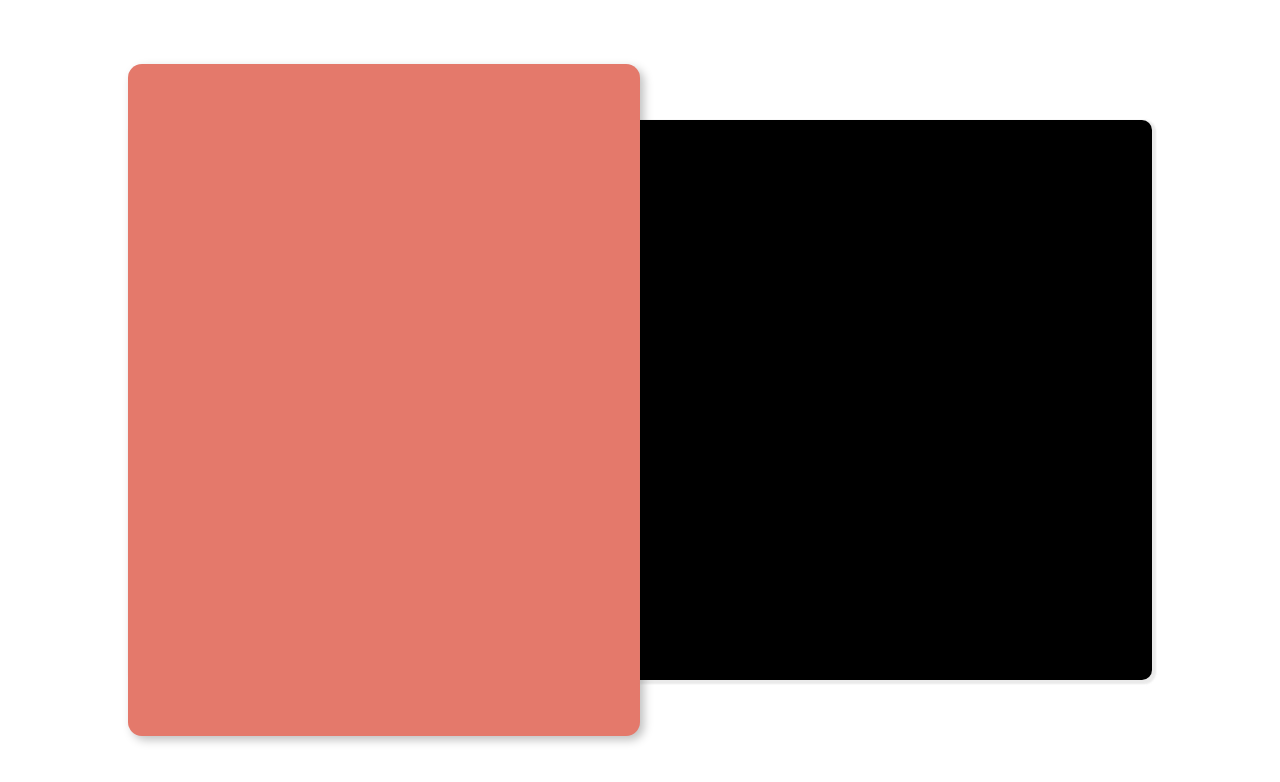
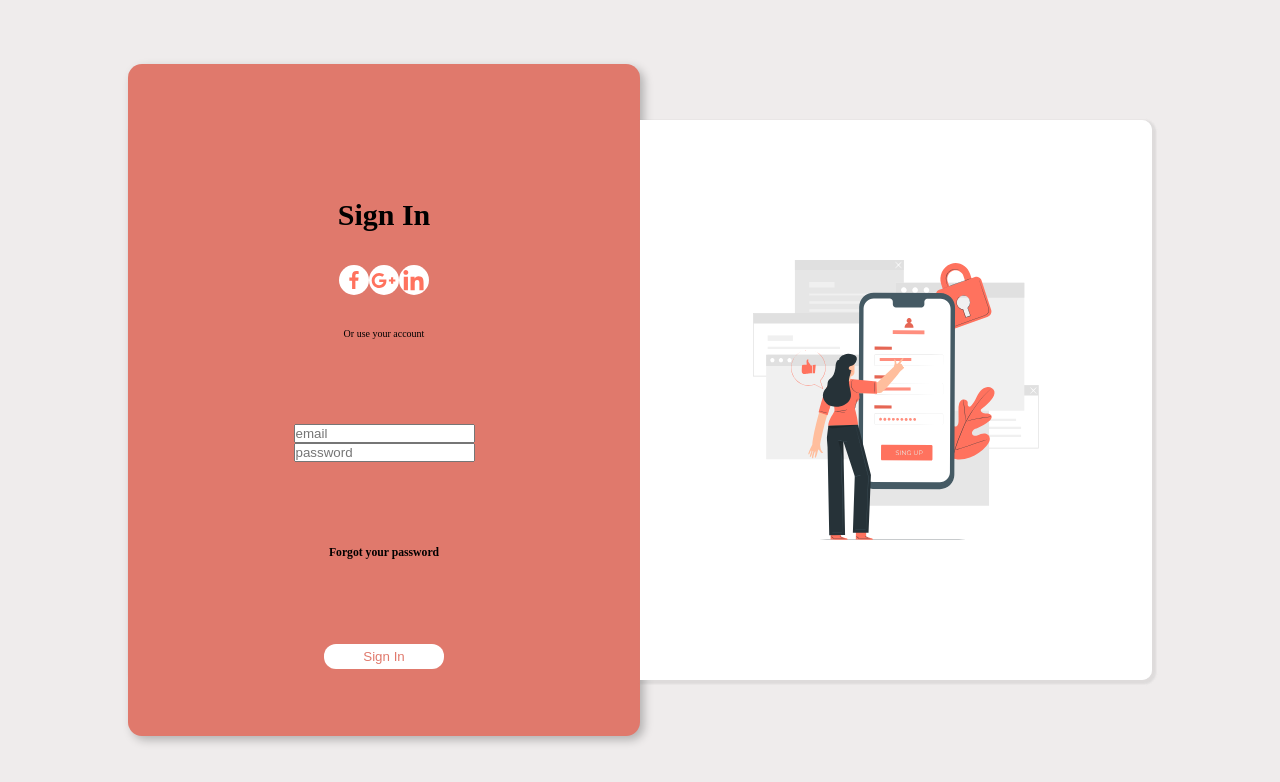
Before and after one commit to george28cs/basic_topics, a plain HTML site: page ejercicios/ejercicio_02/index.html in a window 1280 px wide. Drawn offline with Linux system fonts and the light colour scheme.

Commit message:
added ejercicio02

```diff
--- a/ejercicios/ejercicio_02/index.html
+++ b/ejercicios/ejercicio_02/index.html
@@ -9,9 +9,38 @@
 </head>
 <body>
     <div class="container">
-        <div class="form-container"></div>
+        <div class="form-container">
+            <div></div>
+            <div class="form-container__content">
+                <div class="form-container__content--icons">
+                    <h1>Sign In</h1>
+                    <div class="icons">
+                        <div>
+                            <img src="./assets/fb.svg" alt="">
+                        </div>
+                        <div>
+                            <img src="./assets/google.svg" alt="">
+                        </div>
+                        <div>
+                            <img src="./assets/lnk.svg" alt="">
+                        </div>
+                    </div>
+                    <p>Or use your account</p>
+                </div>
+                <div class="form-container__content--input">
+                    <form action="">
+                        <label for="email"></label>
+                        <input type="text" name="email" id="" placeholder="email">
+                        <label for="password"></label>
+                        <input type="text" name="password" id="" placeholder="password">
+                    </form>
+                </div>
+                <h3>Forgot your password</h3>
+                <button>Sign In</button>
+            </div>
+        </div>
         <div class="img-container">
-
+            <img src="./assets/pana.svg" alt="">
         </div>
     </div>
 
--- a/ejercicios/ejercicio_02/styles/styles.css
+++ b/ejercicios/ejercicio_02/styles/styles.css
@@ -14,8 +14,7 @@ body {
     display: flex;
     justify-content: center;
     align-items: center;
-    background: rgb(255, 255, 255);
-    background-color: rgb(255, 255, 255);
+    background: rgb(239, 236, 236);
 }
 
 .container {
@@ -31,16 +30,66 @@ body {
 .form-container {
     height: 120%;
     width: 50%;
-    background: #e0796c !important;
-    background-color: #e4796b !important;
+    background: #e0796c;
     box-shadow: 4px 4px 10px rgba(0, 0, 0, 0.25);
     border-radius: 14px;
+    display: grid;
+    grid-template-rows: 2fr 7fr 1fr;
 }
 .img-container {
-    background-color: rgb(5, 10, 12);
-    background: #000000;
+    background-color: rgb(255, 255, 255);
+    background: #ffffff;
     width: 50%;
     height: 100%;
     border-radius: 0 10px 10px 0;
     box-shadow: 2px 2px 2px 2px rgba(172, 168, 168, 0.129);
+    display: flex;
+    align-items: center;
+    justify-content: center;
 }
+.img-container > img {
+    height: 50%;
+}
+.form-container__content {
+    display: flex;
+    flex-direction: column;
+    align-items: center;
+    justify-content: space-between;
+}
+.form-container__content--icons {
+    height: 30%;
+    display: flex;
+    flex-direction: column;
+    align-items: center;
+    justify-content: space-between;
+}
+.form-container__content--icons > h1 {
+    font-size: 3rem;
+}
+.icons {
+ display: flex;
+ flex-direction: row;
+}
+
+.icons > div {
+    background-color: white;
+    border-radius: 50%;
+    height: 3rem;
+    width: 3rem;
+    display: flex;
+    justify-content: center;
+    align-items: center;
+}
+.form-container__content--input > form {
+    display: flex;
+    flex-direction: column;
+}
+
+.form-container__content > button {
+    width: 12rem;
+    color: #e0796c;
+    background-color: #ffffff;
+    border-radius: 12px;
+    height: 2.5rem;
+    border: none;
+}
```
Also changed, not shown: ejercicios/ejercicio_02/assets/Illustration.png (added), ejercicios/ejercicio_02/assets/fb.svg (added), ejercicios/ejercicio_02/assets/google.svg (added), ejercicios/ejercicio_02/assets/lnk.svg (added), ejercicios/ejercicio_02/assets/pana.svg (added).
